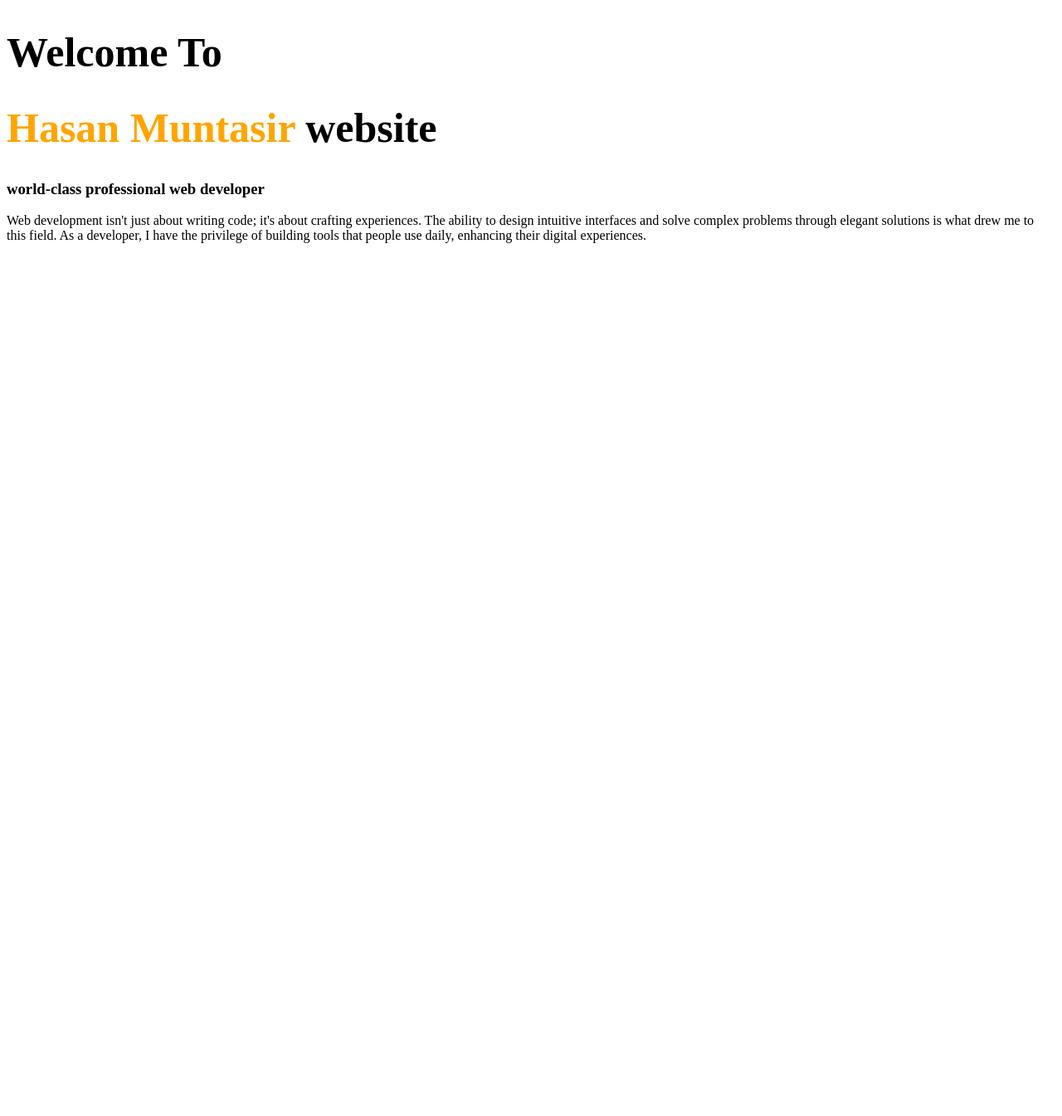
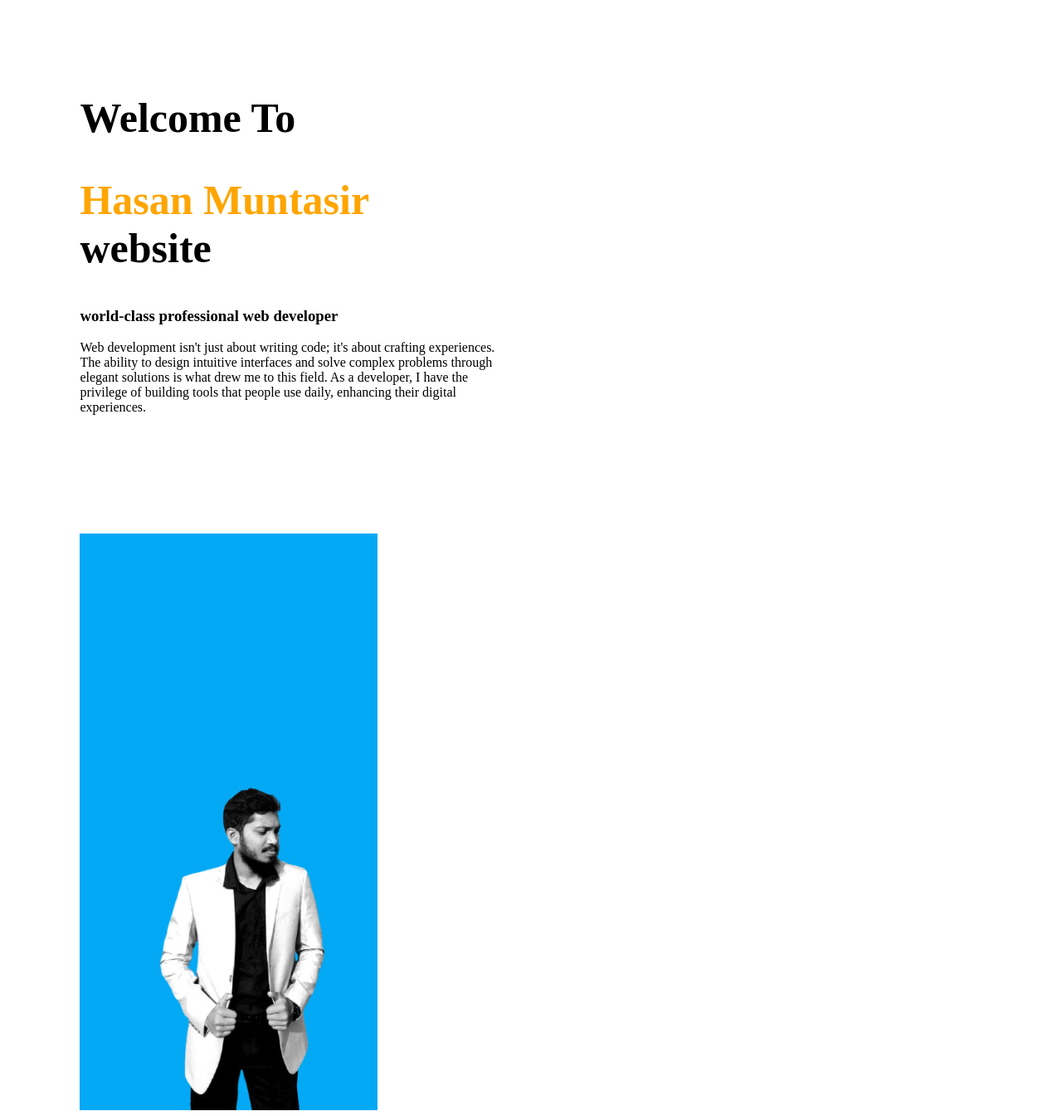
Before and after one commit to Hasanmuntasir889/web-portfolio, a plain HTML site: page index.html in a window 1280 px wide. Shown: the whole page at 83% size. Before the commit the page ends 800 px from the top, so only its background shows below. Drawn offline with Linux system fonts and the light colour scheme.

Commit message:
added top corner

```diff
--- a/index.html
+++ b/index.html
@@ -10,10 +10,19 @@
 <link href="https://fonts.googleapis.com/css2?family=Poppins:ital,wght@0,100;0,200;0,300;0,400;0,500;0,600;0,700;0,800;0,900;1,100;1,200;1,300;1,400;1,500;1,600;1,700;1,800;1,900&family=Roboto:ital,wght@0,100..900;1,100..900&display=swap" rel="stylesheet">
 </head>
 <body>
-    <h1>Welcome To</h1>
-    <h1><span class="name-highlight">Hasan Muntasir</span> website</h1>
-    <h3>world-class professional web developer</h3>
-    <p>Web development isn't just about writing code; it's about crafting experiences. The ability to design intuitive interfaces and solve complex problems through elegant solutions is what drew me to this field. As a developer, I have the privilege of building tools that people use daily, enhancing their digital experiences.</p>
+        <section>
+
+            <div class="half-width">
+                <h1>Welcome To</h1>
+            <h1><span class="name-highlight">Hasan Muntasir</span> website</h1>
+            <h3>world-class professional web developer</h3>
+            <p>Web development isn't just about writing code; it's about crafting experiences. The ability to design intuitive interfaces and solve complex problems through elegant solutions is what drew me to this field. As a developer, I have the privilege of building tools that people use daily, enhancing their digital experiences.</p>
+            </section>
+            </div>
+
+
+        <div class="half-width"><img src="images/Hello.jpg" alt="">
+        </div>
 
 
 </body>
--- a/style.css
+++ b/style.css
@@ -17,3 +17,12 @@ h1{
 .name-highlight{
     color: orange;
 }
+.half-width{
+    width: 40%;
+    float: left;
+    margin: 5%;
+    padding-left: 2%;
+}
+.half-width img{
+    width: 100;
+}
```
